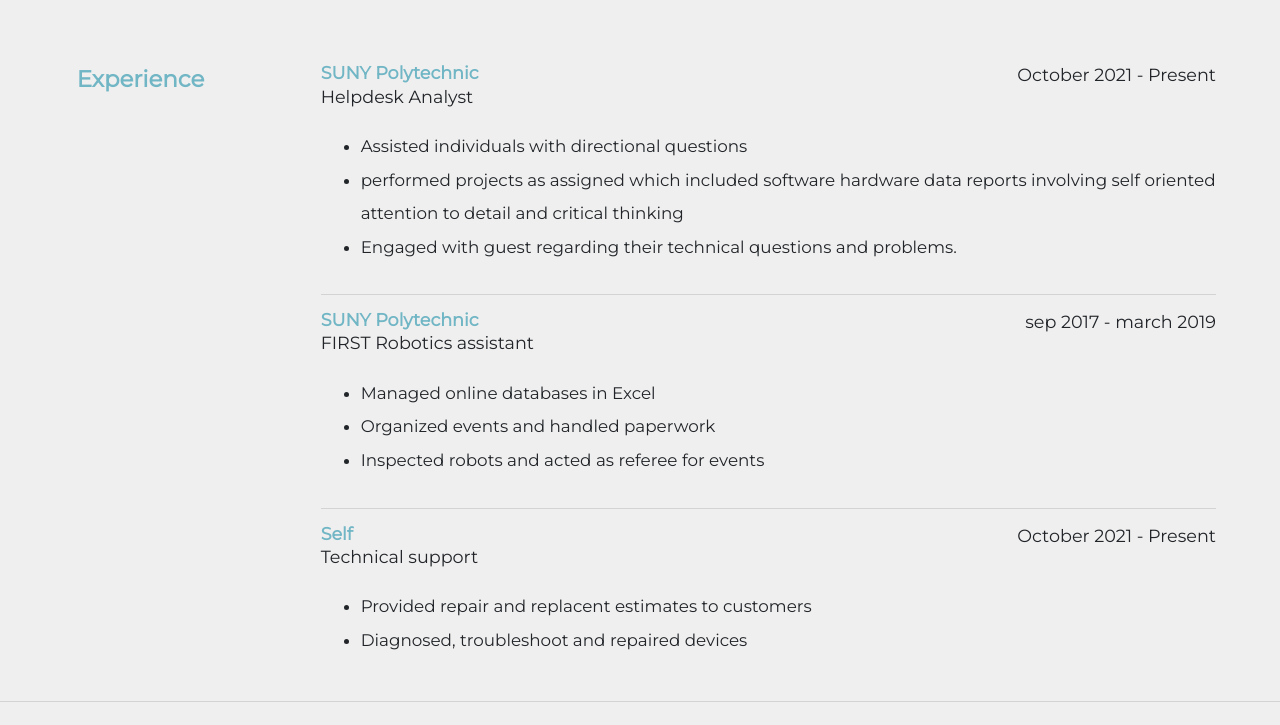
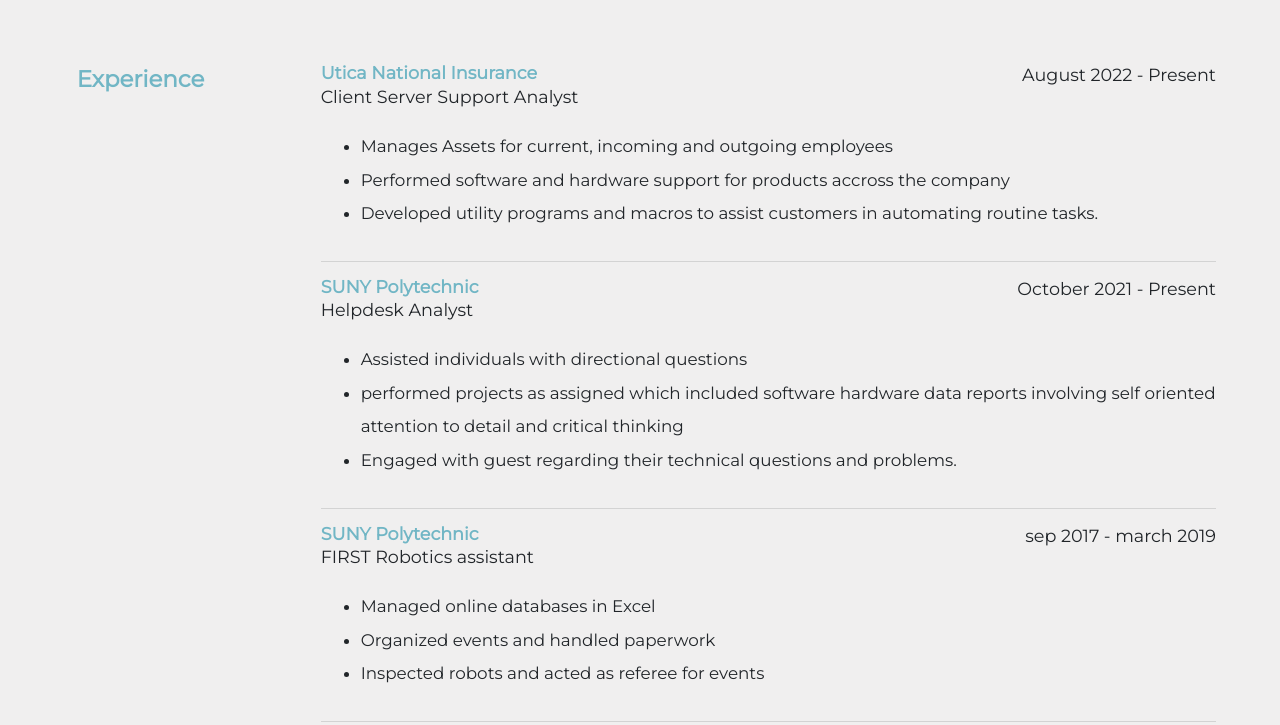
Before and after one commit to Saidanr/Saidanr.github.io, a plain HTML site: page index.html in a window 1280 px wide. Shown: the part 1756-2481 px from the top of the page. Drawn offline with nearby package versions, Linux system fonts and the light colour scheme; a web font is replaced by a local one.

Commit message:
Update index.html

```diff
--- a/index.html
+++ b/index.html
@@ -8,7 +8,7 @@
   <title>Rasheed Saidani</title>
   <link rel="stylesheet" href="http://weloveiconfonts.com/api/?family=brandico">
   <!-- to get favicon-->
-  <link rel="icon" href="images/favicon_web.png">
+  <link rel="icon" href="">
   <link rel="stylesheet" href="https://pro.fontawesome.com/releases/v5.10.0/css/all.css" integrity="sha384-AYmEC3Yw5cVb3ZcuHtOA93w35dYTsvhLPVnYs9eStHfGJvOvKxVfELGroGkvsg+p" crossorigin="anonymous" />
   <!--Google Fonts-->
   <link href="https://fonts.googleapis.com/css2?family=Montserrat&family=Ubuntu&display=swap" rel="stylesheet">
@@ -92,10 +92,10 @@
       <img class="about-img" src="images/drawing.png" alt="">
       <p>I am currently a <span class="about-sec">Senior </span> concentrating in <span class="about-sec"> Electrical Engineering Technology </span> and <span class="about-sec">Computer Engineering Technology</span> at <span class="about-sec"> SUNY Polytechnic </span>!
         As I continue to delve into this intersection between engineering, technology, and the life sciences, I am looking to work as a <span class="about-sec">Computer Engineer,
-          Controls Engineer, electrical engineer </span>
+          Controls Engineer, Electrical Engineer </span>
       </p>
 
-      <p>Currently, I am a Helpdesk Assistant at SUNY Polytechnic Institude. .</p>
+      <p>Currently, I am a Helpdesk Assistant at SUNY Polytechnic Institude.</p>
 
       <br>
       <br>
@@ -152,6 +152,35 @@
     <!-- left bar-->
     <div class="section-title">Experience </div>
     <div>
+
+      <div class="job">
+        <div class="job-title-container">
+          <div>
+            <div class="job-company">Utica National Insurance</div>
+            <div class="job-title">Client Server Support Analyst</div>
+
+          </div>
+          <!--dates-->
+          <div> August 2022 - Present</div>
+
+
+        </div> <!-- end job title container-->
+        <p>
+        <ul class="size-resume">
+          <li>
+            Manages Assets for current, incoming and outgoing employees
+          </li>
+          <li>
+            Performed software and hardware support for products accross the company
+          </li>
+          <li>
+            Developed utility programs and macros to assist customers in automating routine tasks.
+          </li>
+        </ul>
+        </p>
+      </div>
+      <!--end job-->
+
       <div class="job">
         <div class="job-title-container">
           <div>
@@ -359,7 +388,7 @@
                   <img class="card-img-top music" src="image16.jpg" alt="Drone Image">
                   <div class="card-body">
                     <h4 class="card-title">Weather Drone</h4>
-                    <p class="card-text">Using C# and Arduino,built sa drone reads data collected by sensors and displays it onto windows application</p>
+                    <p class="card-text">Using C# and Arduino,built a drone reads data collected by sensors and displays it onto a windows application</p>
 
 
                     <a class="btn btn-outline-light" href="https://github.com/Saidanr/Weather-Drone">Learn More</a>
```
